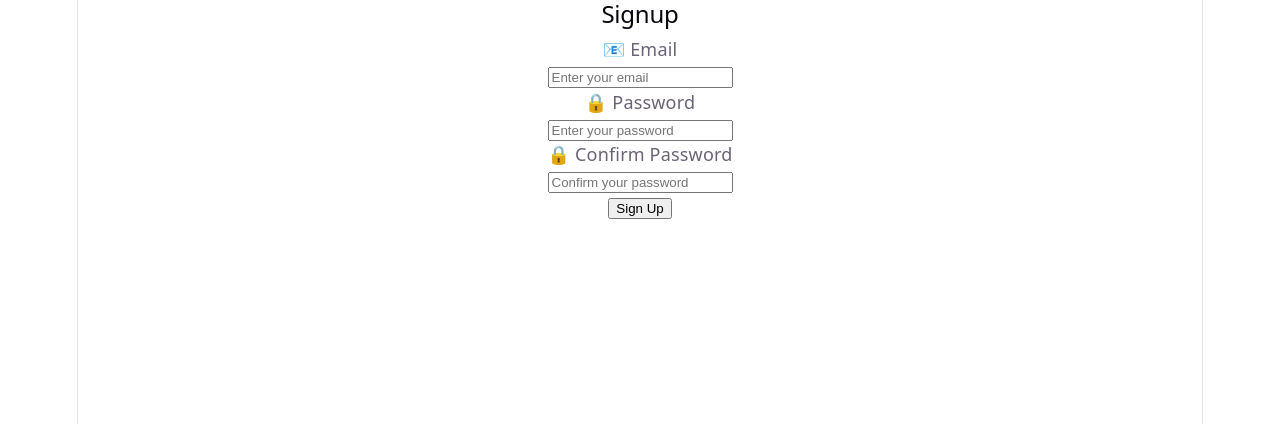
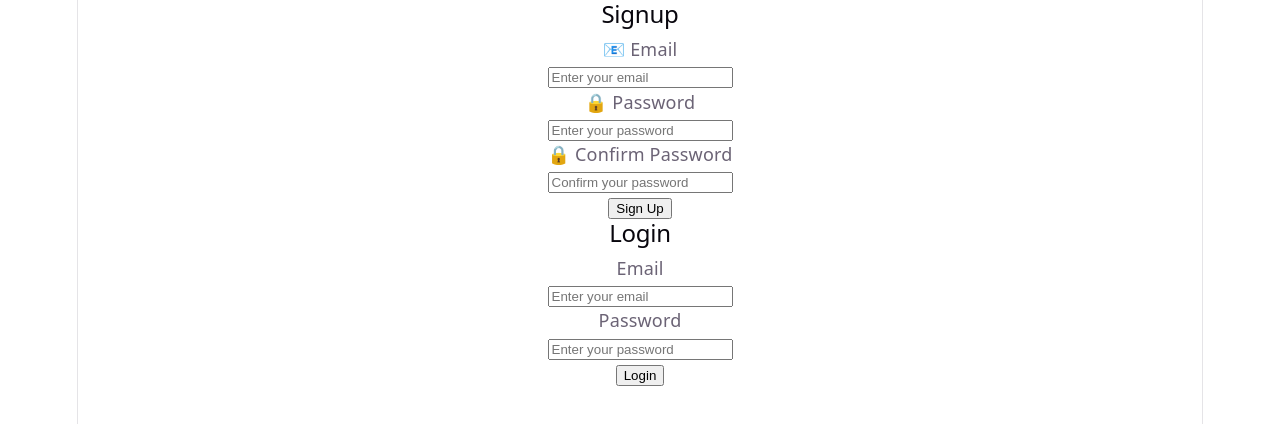
Before and after one commit to VinayYadav07/mailbox-client, a React (Vite) app: page / in a window 1280 px wide. Shown: the top 424 px of the page. Built offline with nearby package versions, Linux system fonts and the light colour scheme.

Commit message:
Add login screen and welcome page

```diff
--- a/src/App.jsx
+++ b/src/App.jsx
@@ -1,9 +1,11 @@
+import Login from "./components/Login";
 import Signup from "./components/Signup";
 
 const App = () => {
   return (
     <div>
       <Signup />
+      <Login />
     </div>
   );
 };
--- /dev/null
+++ b/src/components/Login.jsx
@@ -0,0 +1,103 @@
+import { signInWithEmailAndPassword } from "firebase/auth";
+import { useState } from "react";
+import { auth } from "../firebase";
+import Welcome from "./Welcome";
+
+const Login = () => {
+  const [email, setEmail] = useState("");
+  const [password, setPassword] = useState("");
+  const [loading, setLoading] = useState(false);
+  const [error, setError] = useState("");
+  const [isLoggedIn, setIsLoggedIn] = useState(false);
+
+  if (isLoggedIn) {
+    return <Welcome />;
+  }
+
+  const handleLoginSubmit = async (e) => {
+    e.preventDefault();
+    setError("");
+
+    if (!email || !password) {
+      setError("Please fill the field");
+      return;
+    }
+    console.log(email);
+    console.log(password);
+
+    setLoading(true);
+
+    try {
+      const userCredential = await signInWithEmailAndPassword(
+        auth,
+        email,
+        password,
+      );
+
+      const token = await userCredential.user.getIdToken();
+      localStorage.setItem("token", token);
+      console.log("Login successfully");
+
+      setIsLoggedIn(true);
+      setEmail("");
+      setPassword("");
+    } catch (error) {
+      let errorMessage = error.message;
+
+      if (error.code === "auth/user-not-found") {
+        errorMessage = "No account found. Please sign up first.";
+      } else if (error.code === "auth/wrong-password") {
+        errorMessage = "Incorrect password. Please try again.";
+      } else if (error.code === "auth/invalid-email") {
+        errorMessage = "Invalid email address.";
+      } else if (error.code === "auth/too-many-requests") {
+        errorMessage = "Too many failed attempts. Try again later.";
+      }
+
+      setError(errorMessage);
+      console.log("Login Error:", error.message);
+    } finally {
+      setLoading(false);
+    }
+  };
+
+  return (
+    <div>
+      {error && <p style={{ color: "red" }}>{error}</p>}
+
+      <h2>Login</h2>
+
+      <form onSubmit={handleLoginSubmit}>
+        <label>Email</label>
+        <br />
+
+        <input
+          type="email"
+          placeholder="Enter your email"
+          value={email}
+          onChange={(e) => setEmail(e.target.value)}
+        />
+
+        <br />
+
+        <label>Password</label>
+        <br />
+
+        <input
+          type="password"
+          placeholder="Enter your password"
+          value={password}
+          onChange={(e) => setPassword(e.target.value)}
+        />
+
+        <br />
+
+        <button type="submit" disabled={loading}>
+          {loading ? "Logging..." : "Login"}
+        </button>
+      </form>
+    </div>
+  );
+};
+
+export default Login;
--- /dev/null
+++ b/src/components/Welcome.jsx
@@ -0,0 +1,8 @@
+const Welcome = () => {
+  return (
+    <div>
+      <h2>Welcome to your mail box</h2>
+    </div>
+  );
+};
+export default Welcome;
```
